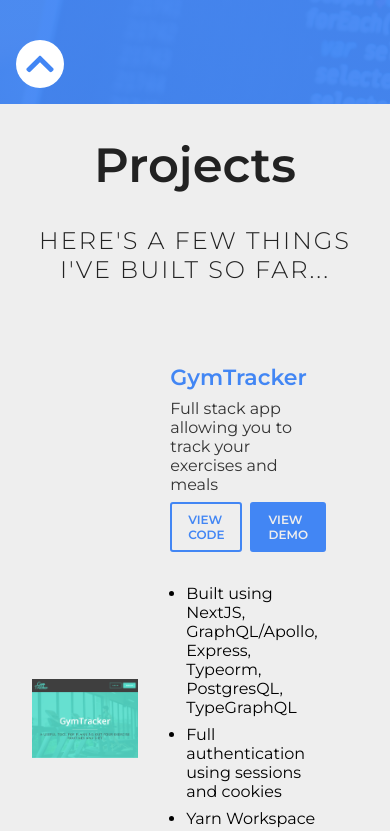
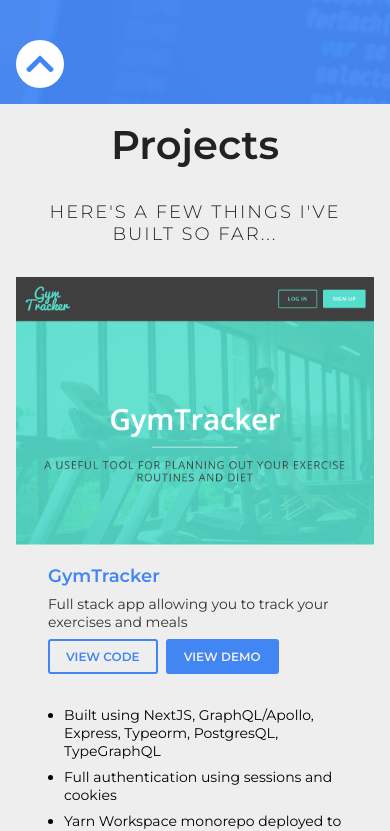
Before and after one commit to BillyLevin/billylevin, a React (Create React App) app: page / in a window 390 px wide. Shown: the part 740-1571 px from the top of the page. Built offline with nearby package versions, Linux system fonts and the light colour scheme.

Commit message:
make projects section responsive

```diff
--- a/src/components/Header.tsx
+++ b/src/components/Header.tsx
@@ -9,13 +9,14 @@
 }
 
 const HeaderContainer = styled.header`
-  width: 100%;
+  width: 100vw;
   background-image: linear-gradient(rgba(0, 0, 0, 0.85), rgba(0, 0, 0, 0.85));
   padding: 1.6rem 3.2rem;
   display: flex;
   align-items: center;
   position: fixed;
   z-index: 1000;
+  overflow-x: none;
 
   @media only screen and (max-width: ${props => props.theme.breakpoints.medium}) {
     padding: 1.2rem 1.6rem;
--- a/src/components/Project.tsx
+++ b/src/components/Project.tsx
@@ -19,6 +19,11 @@
   outline: 0;
   display: flex;
   align-items: center;
+
+  @media only screen and (max-width: ${props => props.theme.breakpoints.medium}) {
+    margin: 3.2rem 0;
+    flex-direction: column;
+  }
 `;
 
 const ProjectImage = styled.div`
@@ -33,18 +38,31 @@
 const ProjectDesc = styled.div`
   flex: 1;
   padding: 1.6rem 3.2rem;
+
+  @media only screen and (max-width: ${props => props.theme.breakpoints.medium}) {
+    font-size: 1.4rem;
+    width: 100%;
+  }
 `;
 
 const ProjectTitle = styled.h3`
   color: ${props => props.theme.colors.primary[0]};
   font-size: 2.2rem;
   margin-bottom: 0.8rem;
+
+  @media only screen and (max-width: ${props => props.theme.breakpoints.medium}) {
+    font-size: 1.8rem;
+  }
 `;
 
 const ProjectSubtitle = styled.h4`
   color: ${props => props.theme.colors.dark[1]};
   font-weight: 400;
   margin-bottom: 0.8rem;
+
+  @media only screen and (max-width: ${props => props.theme.breakpoints.medium}) {
+    font-size: 1.4rem;
+  }
 `;
 
 const ProjectLinks = styled.div`
--- a/src/components/Projects.tsx
+++ b/src/components/Projects.tsx
@@ -17,6 +17,10 @@
   margin: 0 auto;
   padding: 3.2rem;
   max-width: 150rem;
+
+  @media only screen and (max-width: ${props => props.theme.breakpoints.medium}) {
+    padding: 1.6rem;
+  }
 `;
 
 const Projects: React.FC<Props> = ({ projectsRef }) => {
--- a/src/components/ProjectsLink.tsx
+++ b/src/components/ProjectsLink.tsx
@@ -18,6 +18,7 @@
     font-size: 1.8rem;
     font-weight: 400;
     margin-bottom: 1.6rem;
+
     @media only screen and (max-width: ${props => props.theme.breakpoints.medium}) {
       font-size: 1.6rem;
     }
--- a/src/components/SectionHeading.tsx
+++ b/src/components/SectionHeading.tsx
@@ -10,6 +10,10 @@
   text-align: center;
   font-size: 4.8rem;
   margin-bottom: 3.2rem;
+
+  @media only screen and (max-width: ${props => props.theme.breakpoints.medium}) {
+    font-size: 4rem;
+  }
 `;
 
 const SectionHeading: React.FC<Props> = props => {
--- a/src/components/SectionSubheading.tsx
+++ b/src/components/SectionSubheading.tsx
@@ -13,6 +13,11 @@
   letter-spacing: 2px;
   text-transform: uppercase;
   margin-bottom: 3.2rem;
+
+  @media only screen and (max-width: ${props => props.theme.breakpoints.medium}) {
+    font-size: 1.8rem;
+    margin-bottom: 1.6rem;
+  }
 `;
 
 const SectionSubheading: React.FC<Props> = props => {
```
